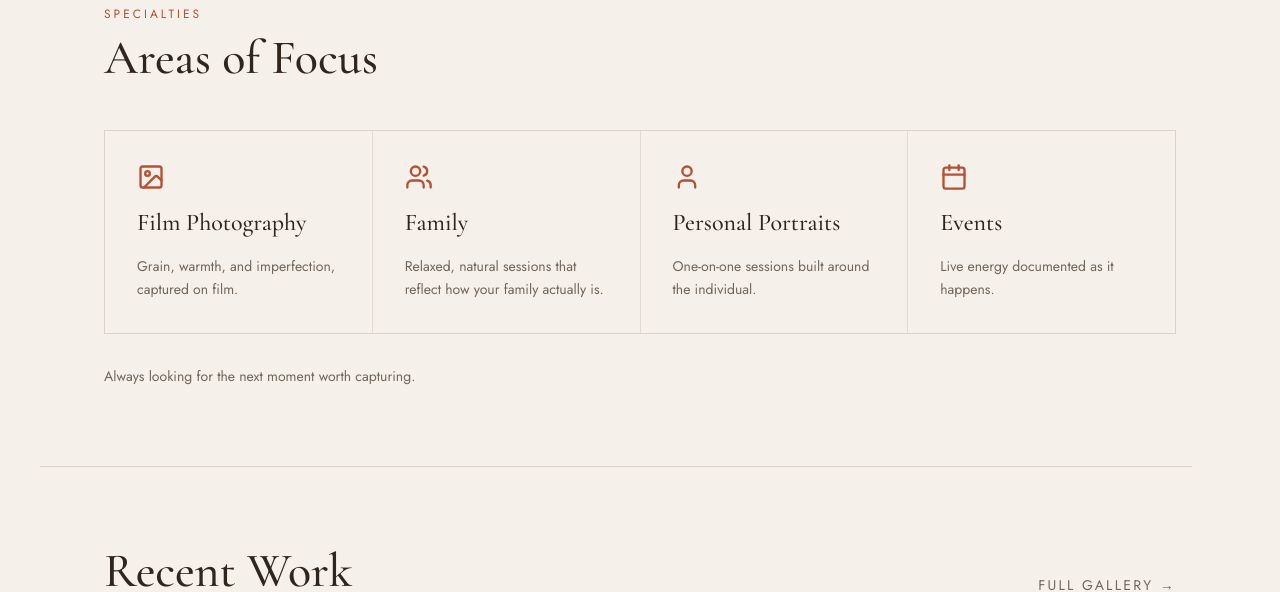
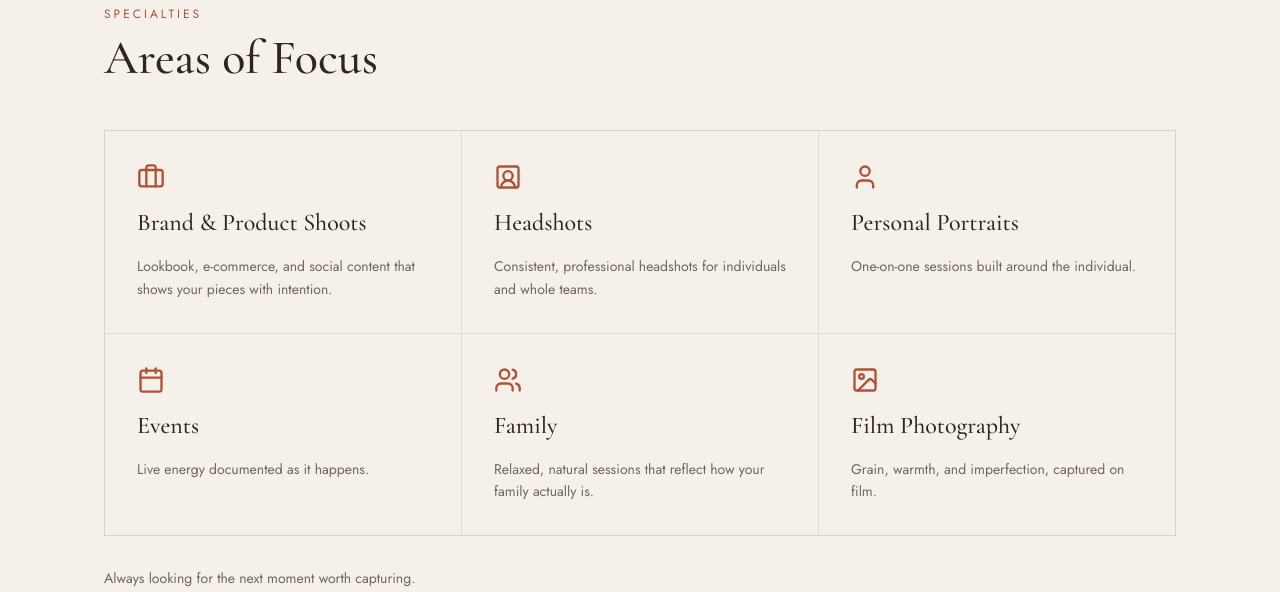
Before and after one commit to ndatexas/jenna-ky-photography, a Next.js app: page / in a window 1280 px wide. Shown: the part 980-1572 px from the top of the page. Built offline with nearby package versions, Linux system fonts and the light colour scheme; a web font is replaced by a local one.

Commit message:
Reorder specialties and add portfolio scroll component

```diff
--- /dev/null
+++ b/components/portfolio-scroll.tsx
@@ -0,0 +1,31 @@
+"use client"
+
+import { PhotoPlaceholder } from "@/components/photo-placeholder"
+import type { GalleryPhoto } from "@/lib/gallery-photos"
+
+interface PortfolioScrollProps {
+  photos: GalleryPhoto[]
+}
+
+/**
+ * Horizontally scrollable strip of portfolio images for the homepage.
+ * Lets visitors browse a wide slice of work without leaving the page.
+ */
+export function PortfolioScroll({ photos }: PortfolioScrollProps) {
+  return (
+    <div className="scrollbar-hide -mx-6 flex snap-x snap-mandatory gap-4 overflow-x-auto px-6 pb-4 md:-mx-10 md:px-10">
+      {photos.map((photo) => (
+        <div
+          key={photo.id}
+          className="w-[220px] flex-shrink-0 snap-start md:w-[260px]"
+        >
+          <PhotoPlaceholder
+            label={photo.label}
+            aspect={photo.aspect}
+            imageUrl={photo.imageUrl}
+          />
+        </div>
+      ))}
+    </div>
+  )
+}
--- a/components/specialties-section.tsx
+++ b/components/specialties-section.tsx
@@ -2,20 +2,20 @@
 
 import Link from "next/link"
 import { motion } from "framer-motion"
-import { Image as ImageIcon, Users, Calendar, User } from "lucide-react"
+import { Briefcase, UserSquare2, User, Calendar, Users, Image as ImageIcon } from "lucide-react"
 
 const specialties = [
   {
-    icon: ImageIcon,
-    title: "Film Photography",
-    description: "Grain, warmth, and imperfection, captured on film.",
-    href: "/gallery?category=film",
+    icon: Briefcase,
+    title: "Brand & Product Shoots",
+    description: "Lookbook, e-commerce, and social content that shows your pieces with intention.",
+    href: "/gallery?category=brand",
   },
   {
-    icon: Users,
-    title: "Family",
-    description: "Relaxed, natural sessions that reflect how your family actually is.",
-    href: "/gallery?category=family",
+    icon: UserSquare2,
+    title: "Headshots",
+    description: "Consistent, professional headshots for individuals and whole teams.",
+    href: "/gallery?category=headshots",
   },
   {
     icon: User,
@@ -29,6 +29,18 @@ const specialties = [
     description: "Live energy documented as it happens.",
     href: "/gallery?category=events",
   },
+  {
+    icon: Users,
+    title: "Family",
+    description: "Relaxed, natural sessions that reflect how your family actually is.",
+    href: "/gallery?category=family",
+  },
+  {
+    icon: ImageIcon,
+    title: "Film Photography",
+    description: "Grain, warmth, and imperfection, captured on film.",
+    href: "/gallery?category=film",
+  },
 ]
 
 export function SpecialtiesSection() {
@@ -41,7 +53,7 @@ export function SpecialtiesSection() {
         </h2>
       </div>
 
-      <div className="grid grid-cols-1 gap-px overflow-hidden rounded-sm border border-border/70 bg-border/70 sm:grid-cols-2 lg:grid-cols-4">
+      <div className="grid grid-cols-1 gap-px overflow-hidden rounded-sm border border-border/70 bg-border/70 sm:grid-cols-2 lg:grid-cols-3">
         {specialties.map((s, i) => (
           <motion.div
             key={s.title}
```
